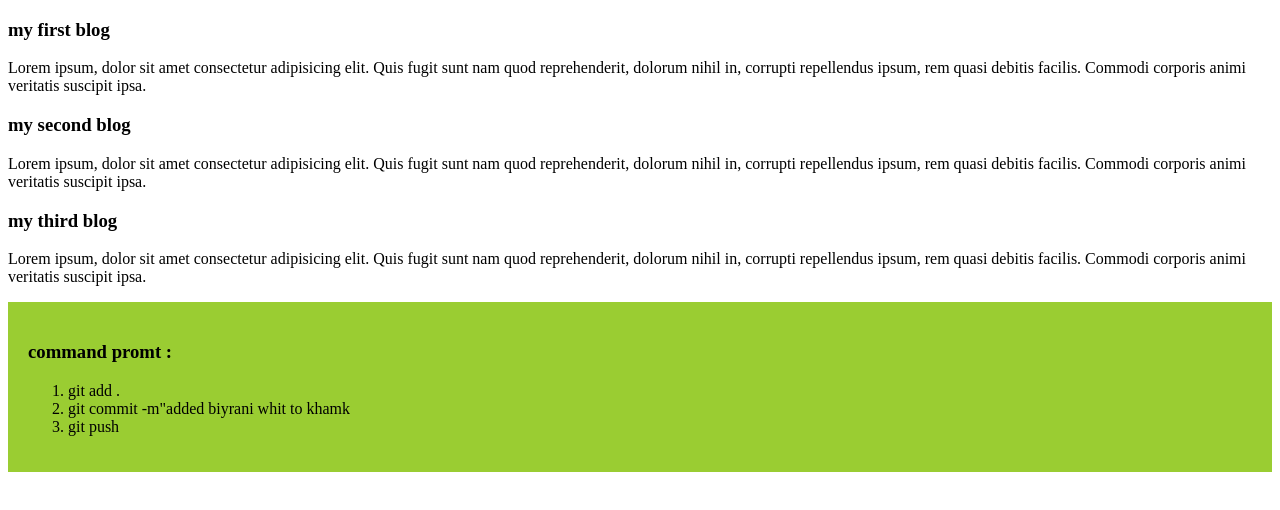
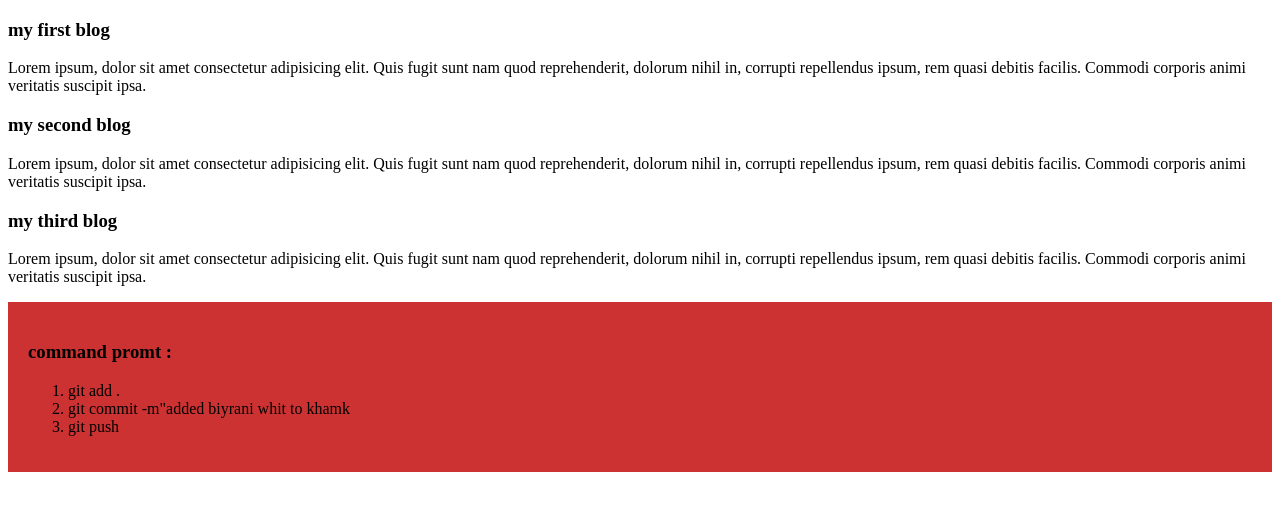
Before and after one commit to Jahidulislam23/my-happy-website, a plain HTML site: page index.html in a window 1280 px wide. Drawn offline with Linux system fonts and the light colour scheme.

```diff
--- a/styles/calor.css
+++ b/styles/calor.css
@@ -1,5 +1,5 @@
 div{
-    background-color: yellowgreen;
+    background-color: rgb(205, 50, 50);
     padding: 20px;
    margin-bottom: 10px;
 }
```
Also changed, not shown: index.html (renamed from outsite.html, +1 -1 lines).
